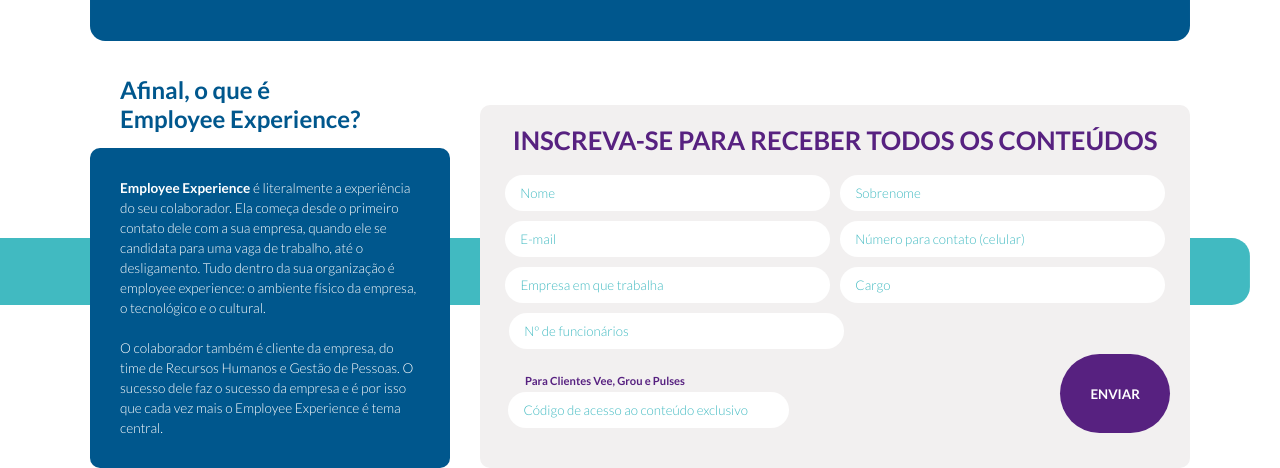
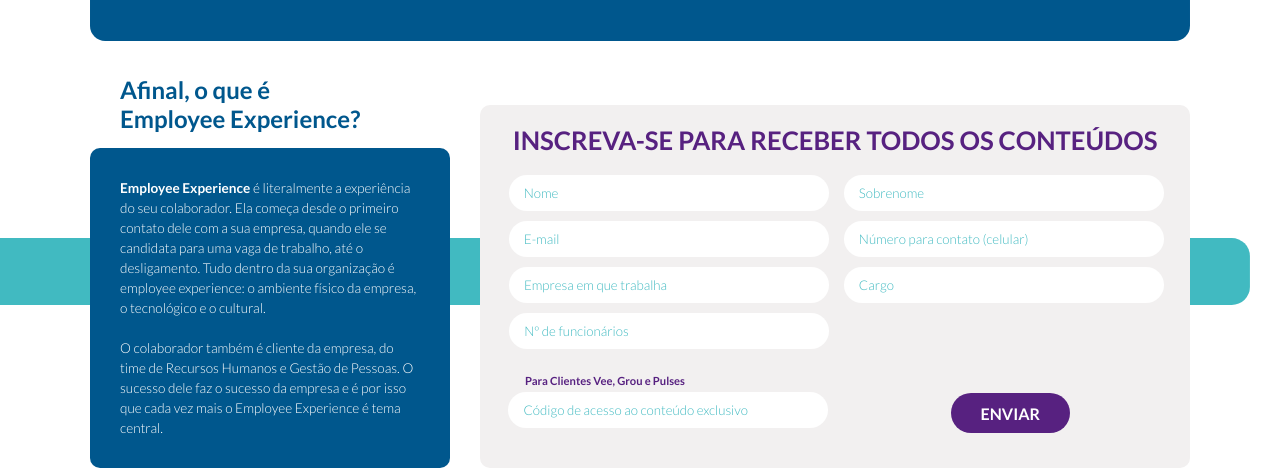
Before and after one commit to kdumagalhaes/employee-experience-lp, a plain HTML site: page index.html in a window 1280 px wide. Shown: the part 535-1003 px from the top of the page. Drawn offline with Linux system fonts and the light colour scheme.

Commit message:
about row done

```diff
--- a/css/main.scss
+++ b/css/main.scss
@@ -117,8 +117,9 @@
         border-radius: 50px;
         border: none;
         padding: 10px 15px;
-        width: 50%;
         margin: 5px;
+        width: 100%;
+        max-width: 320px;
 
         &::placeholder {
             color: var(--color3);
@@ -135,8 +136,7 @@
 
     fieldset {
         display: flex;
-        border: none;
-        justify-content: space-between;
+        justify-content: space-around;
     }
 
     button {
@@ -146,7 +146,18 @@
         color: #fff;
         text-transform: uppercase;
         font-weight: 700;
-        padding: 10px 30px;
+        font-size: 1rem;
+        padding: 0 30px;
+        height: 40px;
+        margin-top: auto;
+        justify-self: center;
+        align-self: stretch;
+        margin-right: 100px;
+        transition: background-color 0.3s;
+
+        &:hover {
+            background-color: var(--color6);
+        }
     }
 }
 
--- a/css/reset.scss
+++ b/css/reset.scss
@@ -4,6 +4,7 @@
     --color3: #41BAC1;
     --color4: #00758D;
     --color5: #f2f0f0;
+    --color6: #342039;
     --rounded-border: 10px;
 }
 
@@ -22,3 +23,10 @@ body, button, input {
 button {
     cursor: pointer;
 }
+
+fieldset {
+    border: 0;
+    margin: 0;
+    min-width: 0;
+    padding: 0;
+}
```
Also changed, not shown: css/main.css, css/reset.css, 2 other files.
